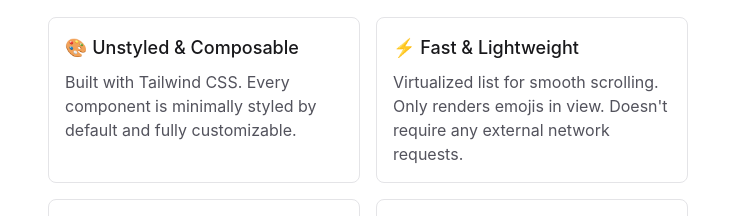
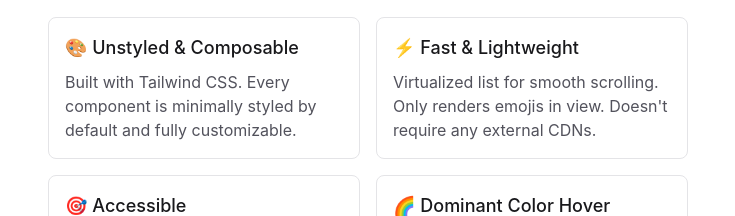
Before and after one commit to ferrucc-io/emoji-picker, a React (Vite) app in the folder demo/: page / in a window 1280 px wide. Shown: the part 510-726 px from the top of the page, without its empty margins (272-1007 px from the left). Built offline with nearby package versions, Linux system fonts and the light colour scheme.

Commit message:
Tweaks to readme

```diff
--- a/demo/src/components/Features.tsx
+++ b/demo/src/components/Features.tsx
@@ -13,7 +13,7 @@ const FEATURES: Feature[] = [
   {
     icon: "⚡️",
     title: "Fast & Lightweight",
-    description: "Virtualized list for smooth scrolling. Only renders emojis in view. Doesn't require any external network requests.",
+    description: "Virtualized list for smooth scrolling. Only renders emojis in view. Doesn't require any external CDNs.",
   },
   {
     icon: "🎯",
```
Also changed, not shown: 1 other file (tests, documents, lock files or other folders).
